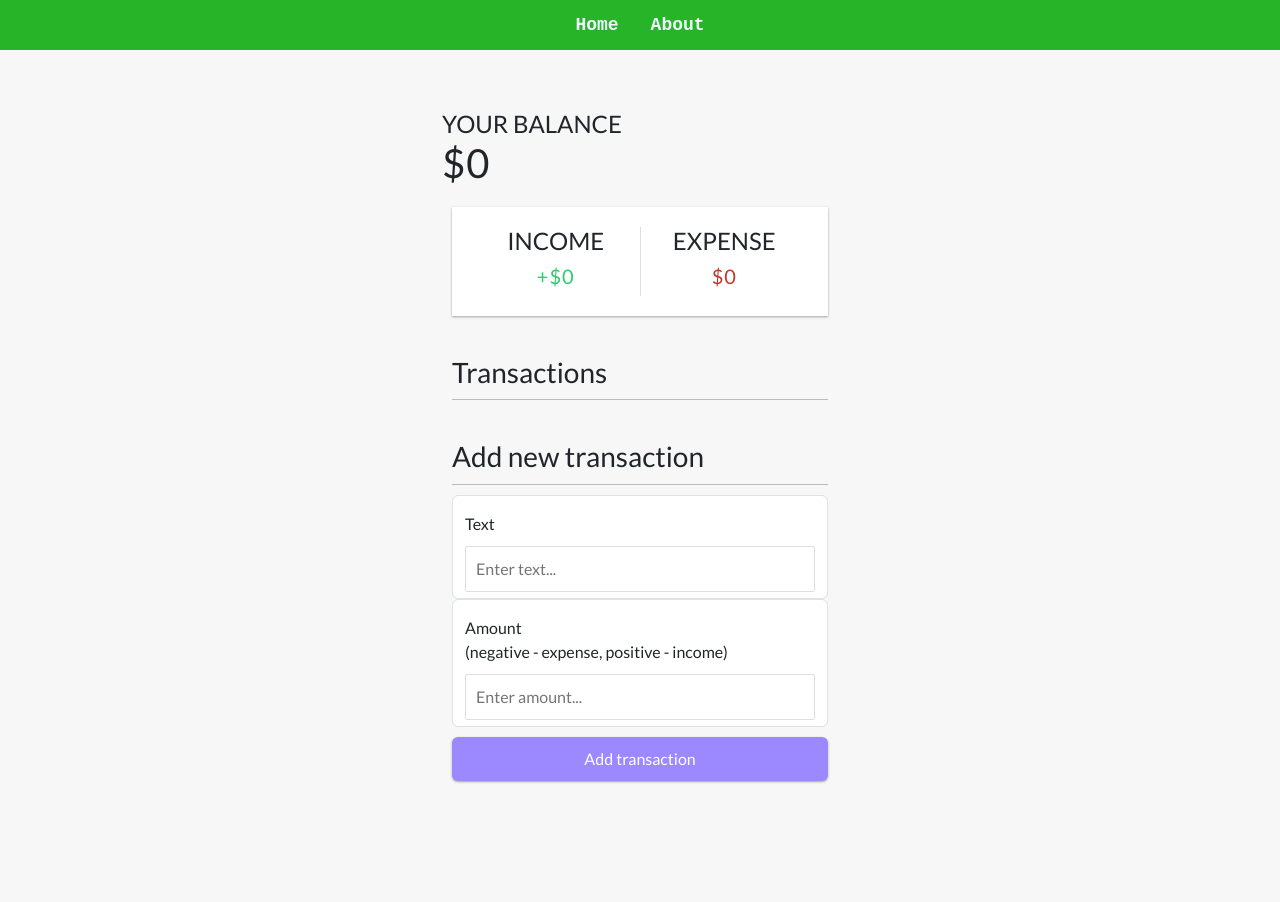
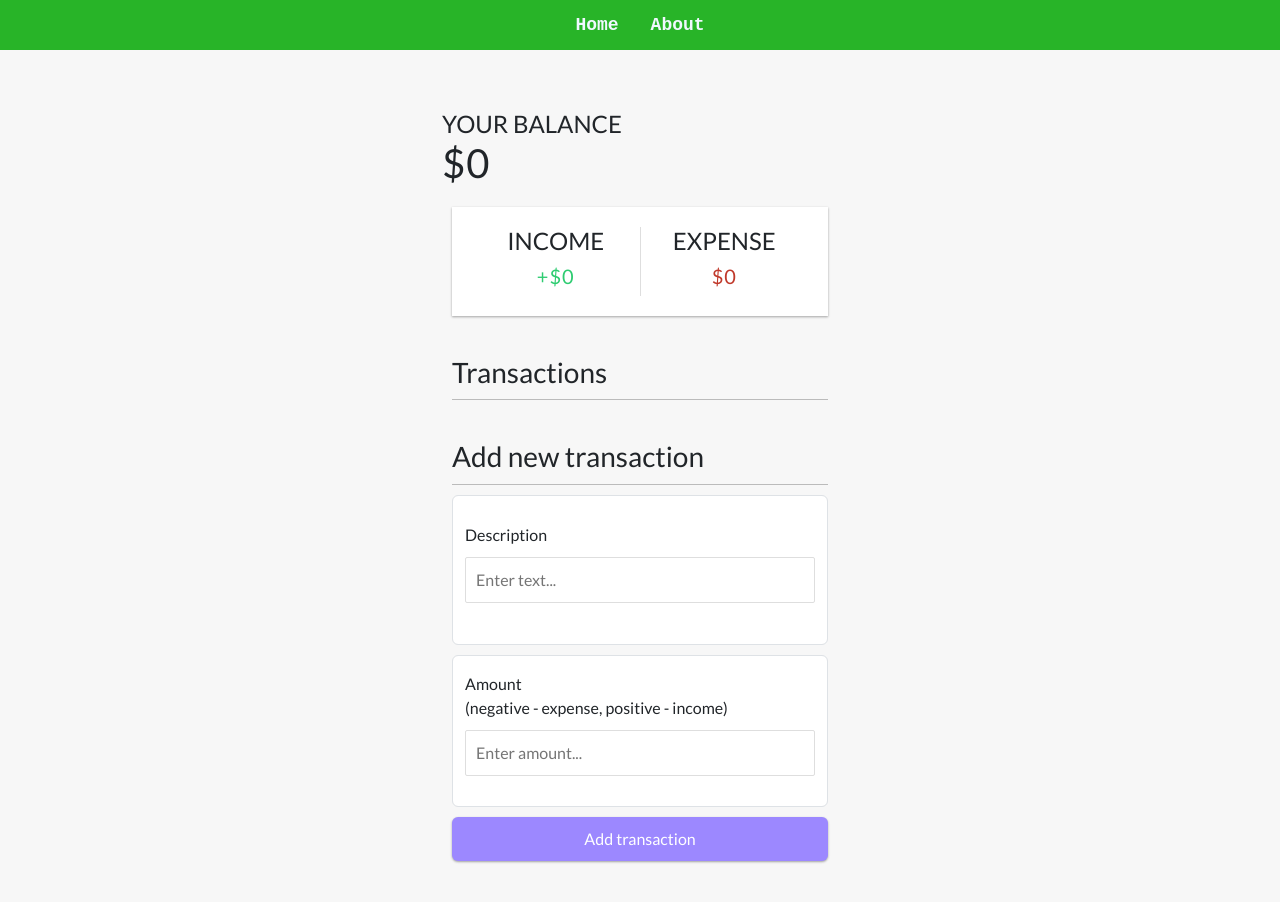
Before and after one commit to BasilOmsha/vue-expense-tracker, a Vue app: page / in a window 1280 px wide. Shown: the top 902 px of the page. Before the commit the page ends 871 px from the top, so only its background shows below. Built offline with nearby package versions, Linux system fonts and the light colour scheme.

Commit message:
Style updated

```diff
--- a/src/assets/style.css
+++ b/src/assets/style.css
@@ -186,3 +186,13 @@ input[type='number'] {
 .list li:hover .delete-btn {
   opacity: 1;
 }
+
+.form-control {
+  display: flex;
+  flex-direction: column;
+  /* align-items: center; */
+  justify-content: center;
+  min-height: 150px;
+  margin-bottom: 10px;
+  padding-bottom: 30px;
+}
--- a/src/components/AddTransaction.vue
+++ b/src/components/AddTransaction.vue
@@ -32,7 +32,7 @@ const onSubmit = () => {
   <h3>Add new transaction</h3>
   <form id="form" @submit.prevent="onSubmit">
     <div class="form-control">
-      <label for="text">Text</label>
+      <label for="text">Description</label>
       <!-- to bind form data we use v-model attribute -->
       <input type="text" id="text" v-model="text" placeholder="Enter text..." />
     </div>
```
